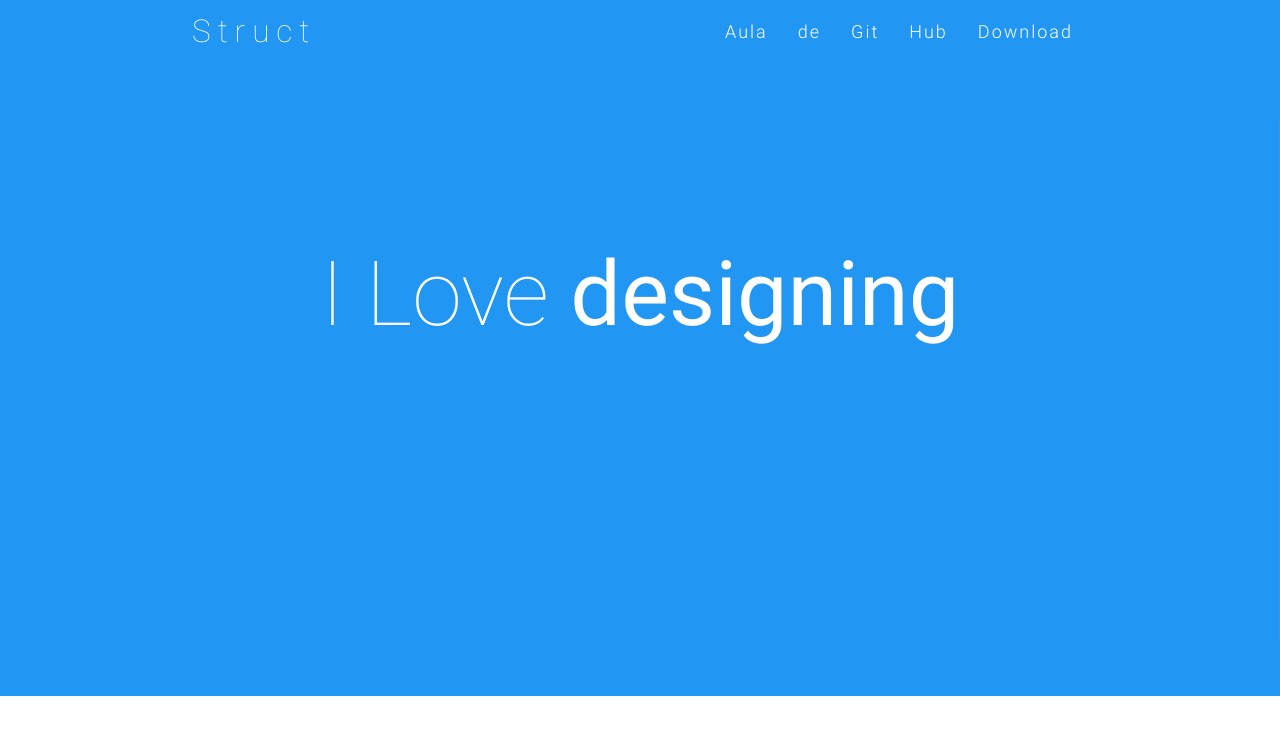
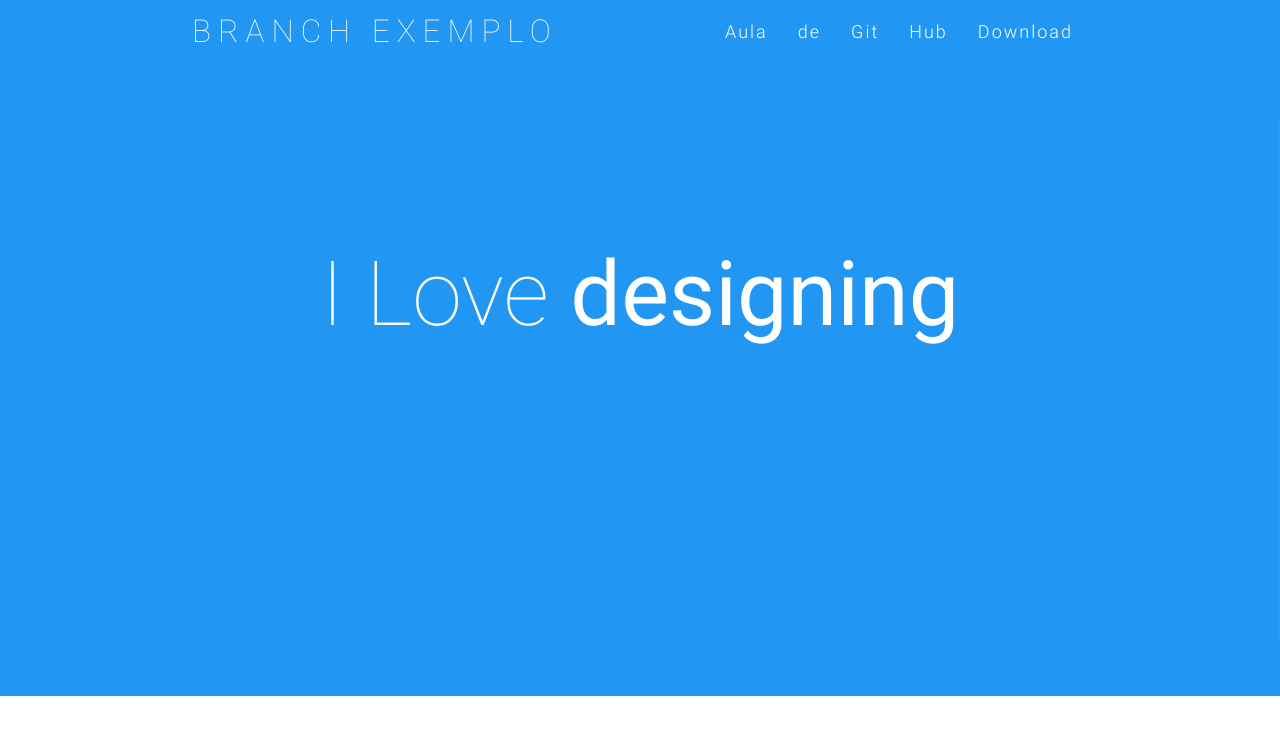
Before and after one commit to eduardocserra/ExemploGitStruct, a plain HTML site: page www/index.html in a window 1280 px wide. Shown: the top 753 px of the page. Drawn offline with Linux system fonts and the light colour scheme.

Commit message:
Alteracao de título

```diff
--- a/www/index.html
+++ b/www/index.html
@@ -26,7 +26,7 @@
     <nav id="nav_f" class="default_color" role="navigation">
         <div class="container">
             <div class="nav-wrapper">
-            <a href="#" id="logo-container" class="brand-logo">Struct</a>
+            <a href="#" id="logo-container" class="brand-logo">BRANCH EXEMPLO</a>
                 <ul class="right hide-on-med-and-down">
                     <li><a href="#intro">Aula</a></li>
                     <li><a href="#work">de</a></li>
```
